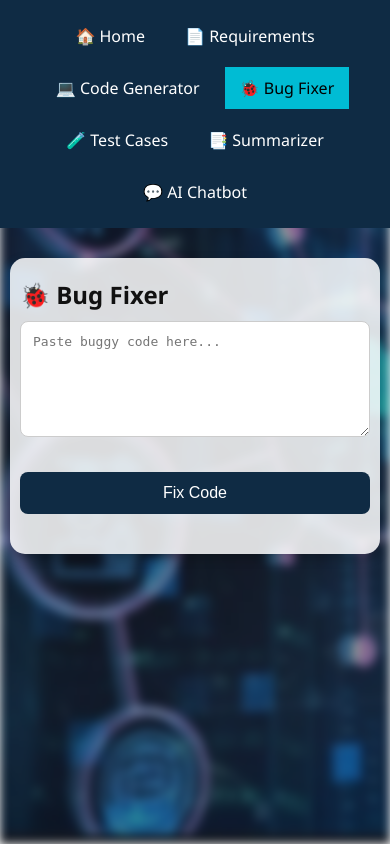
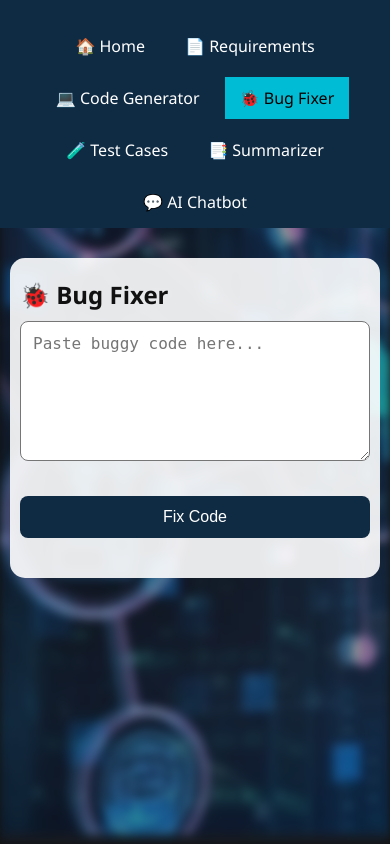
Before and after one commit to kutty115/Smart-Software-Development-Life-Cycle-Assistant, a Flask app: page /bugfix in a window 390 px wide. Run offline with Flask 3, Linux system fonts and the light colour scheme.

Commit message:
Update style.css

```diff
--- a/Project Files/static/style.css
+++ b/Project Files/static/style.css
@@ -1,4 +1,3 @@
-/* Reset and base styles */
 * {
   margin: 0;
   padding: 0;
@@ -6,12 +5,12 @@
 }
 
 body {
-  font-family: 'Segoe UI', Arial, sans-serif;
+  font-family: 'Segoe UI', sans-serif;
   color: #fff;
-  background: #f5f5f5;
+  background-color: #121212;
 }
 
-/* Background blur */
+/* Background Blur Image */
 .background-blur {
   position: fixed;
   top: 0;
@@ -27,11 +26,9 @@
 .background-blur::after {
   content: "";
   position: absolute;
-  top: 0;
-  left: 0;
-  width: 100%;
-  height: 100%;
-  background-color: rgba(0,0,0,0.4);
+  top: 0; left: 0;
+  width: 100%; height: 100%;
+  background-color: rgba(0, 0, 0, 0.4);
 }
 
 /* Sidebar */
@@ -52,7 +49,7 @@
   text-decoration: none;
   color: #fff;
   font-size: 1.1em;
-  transition: background 0.3s ease;
+  transition: 0.3s;
 }
 
 .sidebar a:hover,
@@ -70,26 +67,21 @@
 }
 
 .glass-box {
-  background-color: rgba(255, 255, 255, 0.85);
+  background-color: rgba(255, 255, 255, 0.9);
   padding: 30px;
   border-radius: 15px;
   max-width: 900px;
   margin: auto;
   color: #111;
-  box-shadow: 0 4px 12px rgba(0,0,0,0.2);
 }
 
-/* Forms */
-textarea,
-input[type="file"],
-input[type="submit"] {
+textarea, input[type="file"], input[type="submit"] {
   width: 100%;
   padding: 12px;
   margin-top: 10px;
   margin-bottom: 20px;
   border-radius: 8px;
   font-size: 1em;
-  border: 1px solid #ccc;
 }
 
 input[type="submit"] {
@@ -97,30 +89,27 @@
   color: #fff;
   border: none;
   cursor: pointer;
-  transition: background 0.3s;
 }
 
 input[type="submit"]:hover {
   background-color: #005f73;
 }
 
-/* Output box */
 .output-box {
   white-space: pre-wrap;
   background: #f4f4f4;
   padding: 15px;
   border-radius: 10px;
   color: #000;
-  border: 1px solid #ccc;
+  margin-top: 15px;
 }
 
-/* Responsive adjustments */
+/* Responsive Layout */
 @media (max-width: 768px) {
   .sidebar {
     position: relative;
     width: 100%;
     height: auto;
-    padding: 10px 0;
     display: flex;
     flex-wrap: wrap;
     justify-content: center;
@@ -143,7 +132,11 @@
     max-width: 100%;
   }
 
-  body {
-    padding: 0;
+  textarea {
+    font-size: 16px;
+  }
+
+  input[type="submit"] {
+    font-size: 16px;
   }
 }
```
